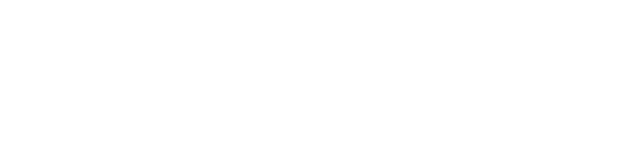
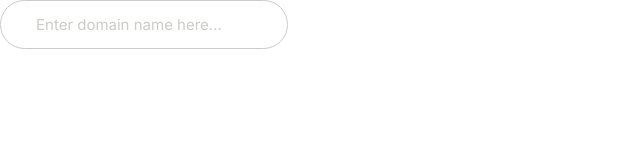
Before and after one commit to RushiRuns/Moshify, a plain HTML site: page index.html in a window 1280 px wide. Shown: the whole page, without its empty margins (0-640 px from the left). Drawn offline with Linux system fonts and the light colour scheme.

Commit message:
Build input component

```diff
--- a/CSS/styles.css
+++ b/CSS/styles.css
@@ -195,6 +195,21 @@
   width: 100%;
 }
 
+/* inputs */
+
+.input {
+  border: 1px solid #ccc;
+  border-radius: 30px;
+  padding: 0.9375rem 2.1875rem;
+  color: var(--heading-color);
+  outline: 0;
+  font-size: 1.25rem;
+}
+
+::placeholder {
+  color: #cbcdc7;
+}
+
 /* media query */
 
 @media screen and (min-width: 1024px) {
@@ -233,4 +248,8 @@
   .btn {
     font-size: 0.9375rem;
   }
+
+  .input {
+    font-size: 0.9375rem;
+  }
 }
--- a/index.html
+++ b/index.html
@@ -13,5 +13,7 @@
     <link rel="stylesheet" href="CSS/normalize.css" />
     <link rel="stylesheet" href="CSS/styles.css" />
   </head>
-  <body></body>
+  <body>
+    <input type="text" class="input" placeholder="Enter domain name here..." />
+  </body>
 </html>
```
Also changed, not shown: Components/input.html (added, +1 -0 lines).
